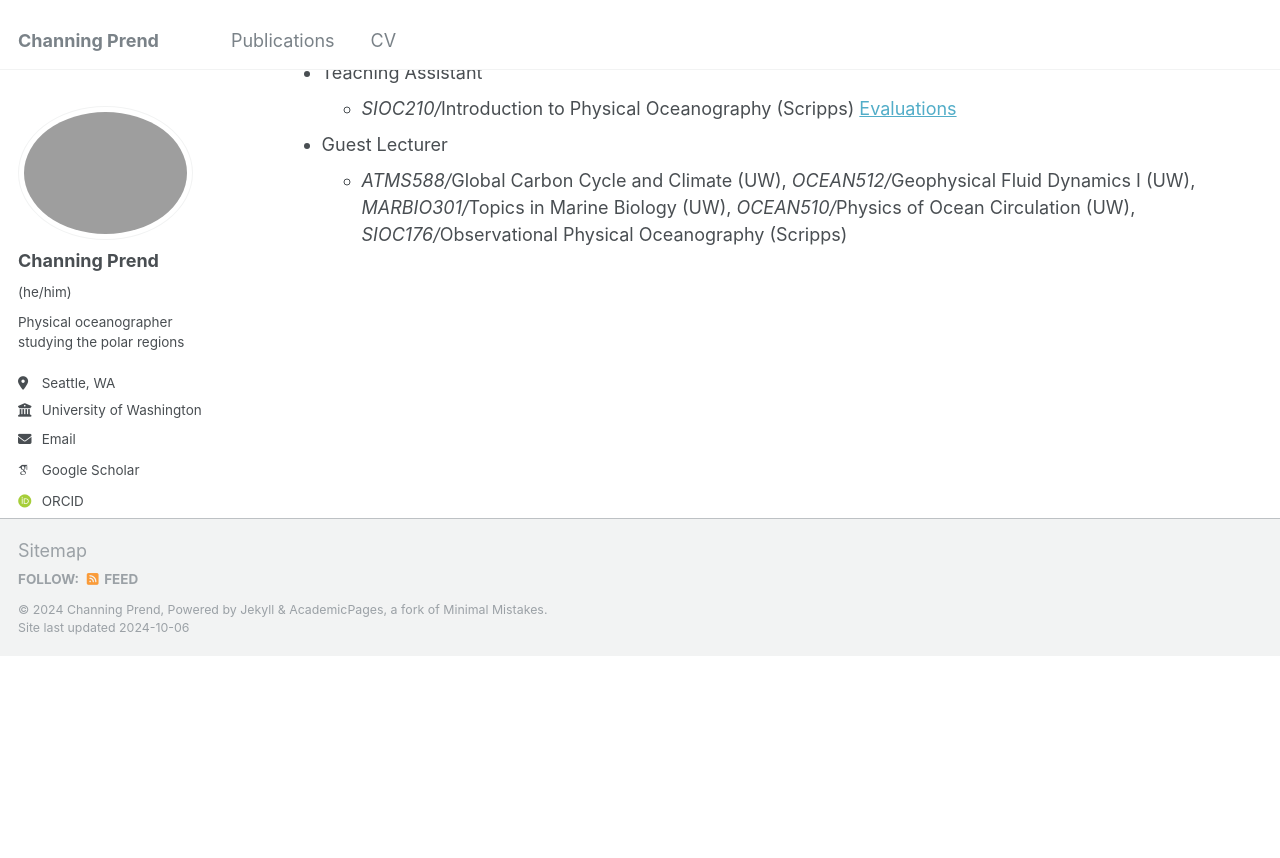
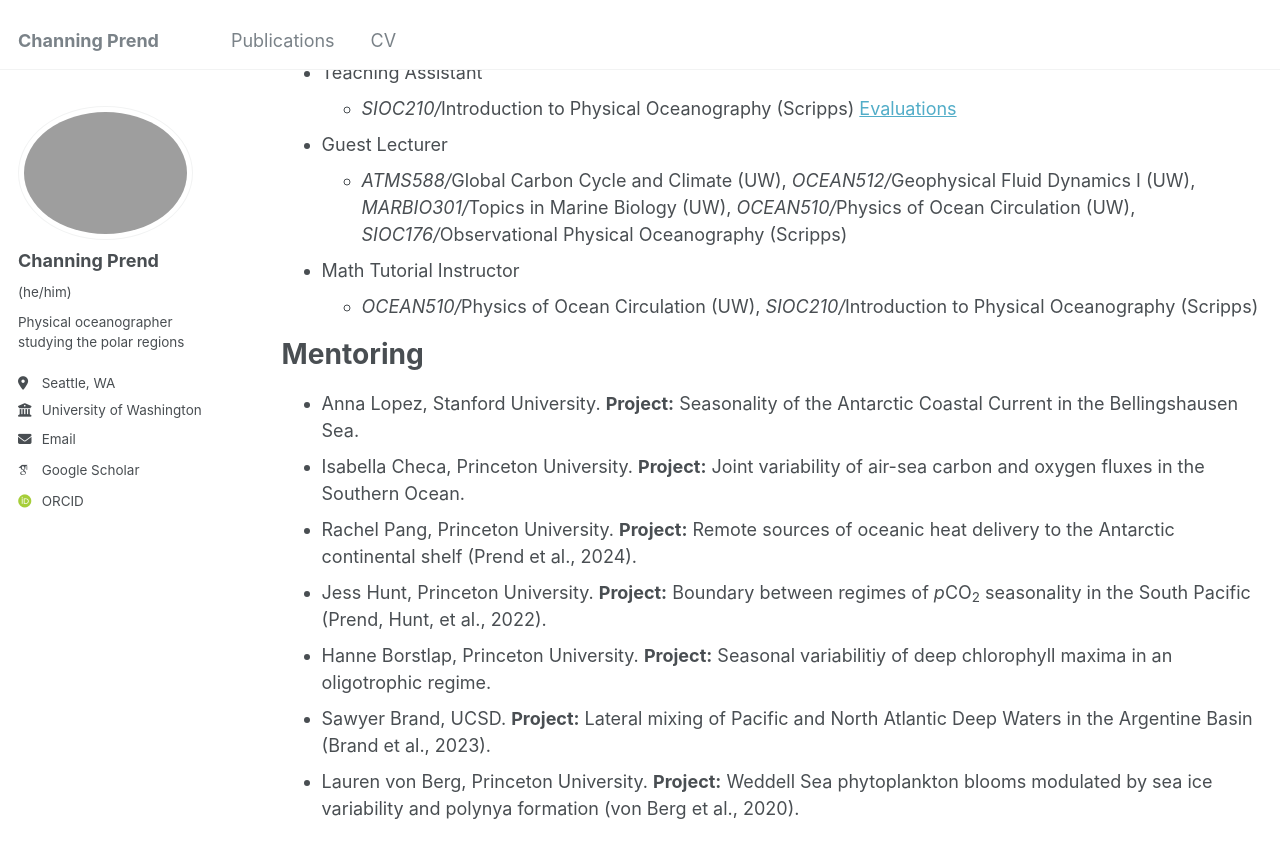
Before and after one commit to cprend/cprend.github.io, a Jekyll site: the page built from _pages/cv.md, in a window 1280 px wide and 900 px high, scrolled down 1932 px. Shown: the top 858 px of the window. Built offline with Jekyll 4.4.1, drawn with Linux system fonts in a browser that asks for light colours; some web fonts are replaced; before the commit the page ends 2588 px from its top, so only the background shows below that.

Commit message:
Update cv.md

```diff
--- a/_pages/cv.md
+++ b/_pages/cv.md
@@ -79,3 +79,15 @@ Teaching
   * <em>SIOC210/</em>Introduction to Physical Oceanography (Scripps) [Evaluations](https://cprend.github.io/files/Prend_TA_Evaluations-SIO210_FA20.pdf)
 * Guest Lecturer
   * <em>ATMS588/</em>Global Carbon Cycle and Climate (UW), <em>OCEAN512/</em>Geophysical Fluid Dynamics I (UW), <em>MARBIO301/</em>Topics in Marine Biology (UW), <em>OCEAN510/</em>Physics of Ocean Circulation (UW), <em>SIOC176/</em>Observational Physical Oceanography (Scripps)
+* Math Tutorial Instructor
+  * <em>OCEAN510/</em>Physics of Ocean Circulation (UW), <em>SIOC210/</em>Introduction to Physical Oceanography (Scripps)
+
+Mentoring
+======
+* Anna Lopez, Stanford University. **Project:** Seasonality of the Antarctic Coastal Current in the Bellingshausen Sea.
+* Isabella Checa, Princeton University. **Project:** Joint variability of air-sea carbon and oxygen fluxes in the Southern Ocean.
+* Rachel Pang, Princeton University. **Project:** Remote sources of oceanic heat delivery to the Antarctic continental shelf (Prend et al., 2024).
+* Jess Hunt, Princeton University. **Project:** Boundary between regimes of <em>p</em>CO<sub>2</sub> seasonality in the South Pacific (Prend, Hunt, et al., 2022).
+* Hanne Borstlap, Princeton University. **Project:** Seasonal variabilitiy of deep chlorophyll maxima in an oligotrophic regime.
+* Sawyer Brand, UCSD. **Project:** Lateral mixing of Pacific and North Atlantic Deep Waters in the Argentine Basin (Brand et al., 2023).
+* Lauren von Berg, Princeton University. **Project:** Weddell Sea phytoplankton blooms modulated by sea ice variability and polynya formation (von Berg et al., 2020).
```
